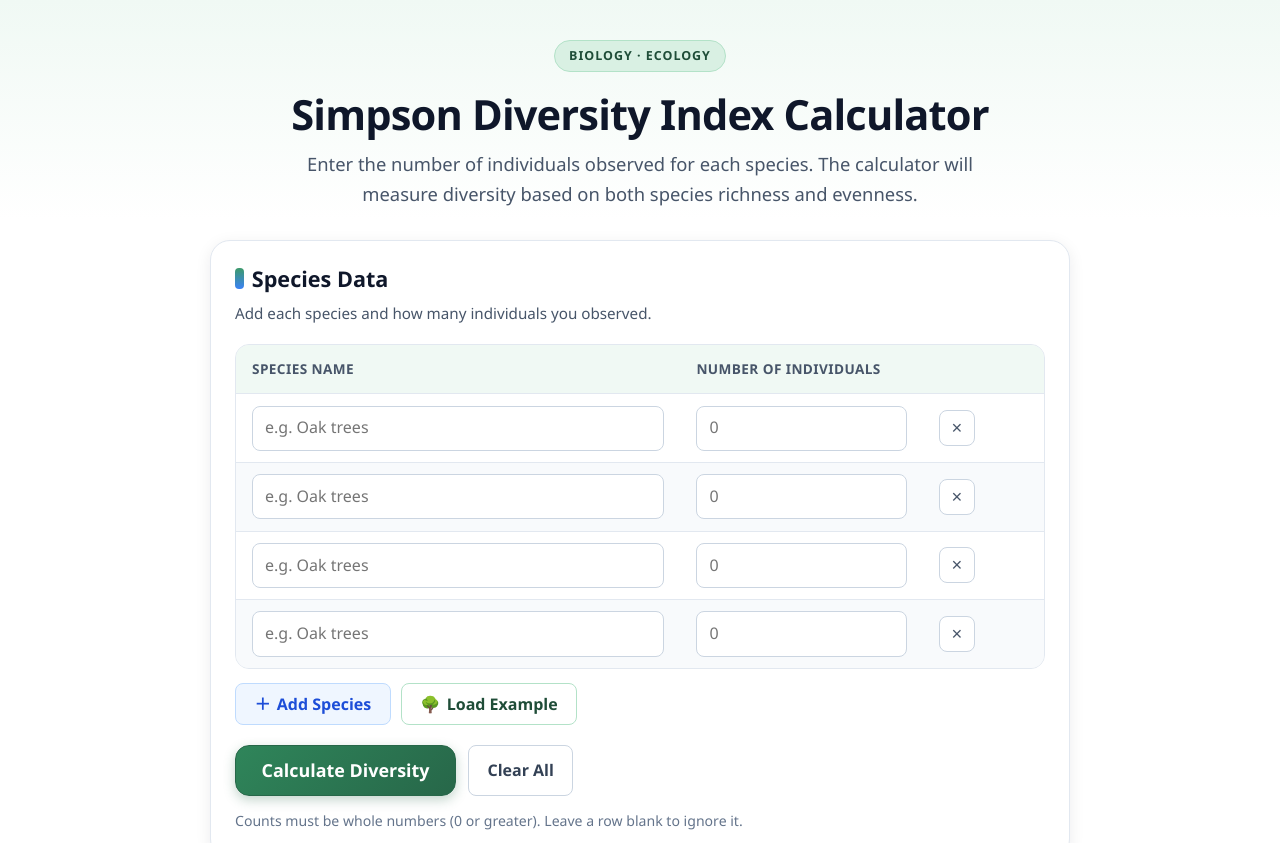
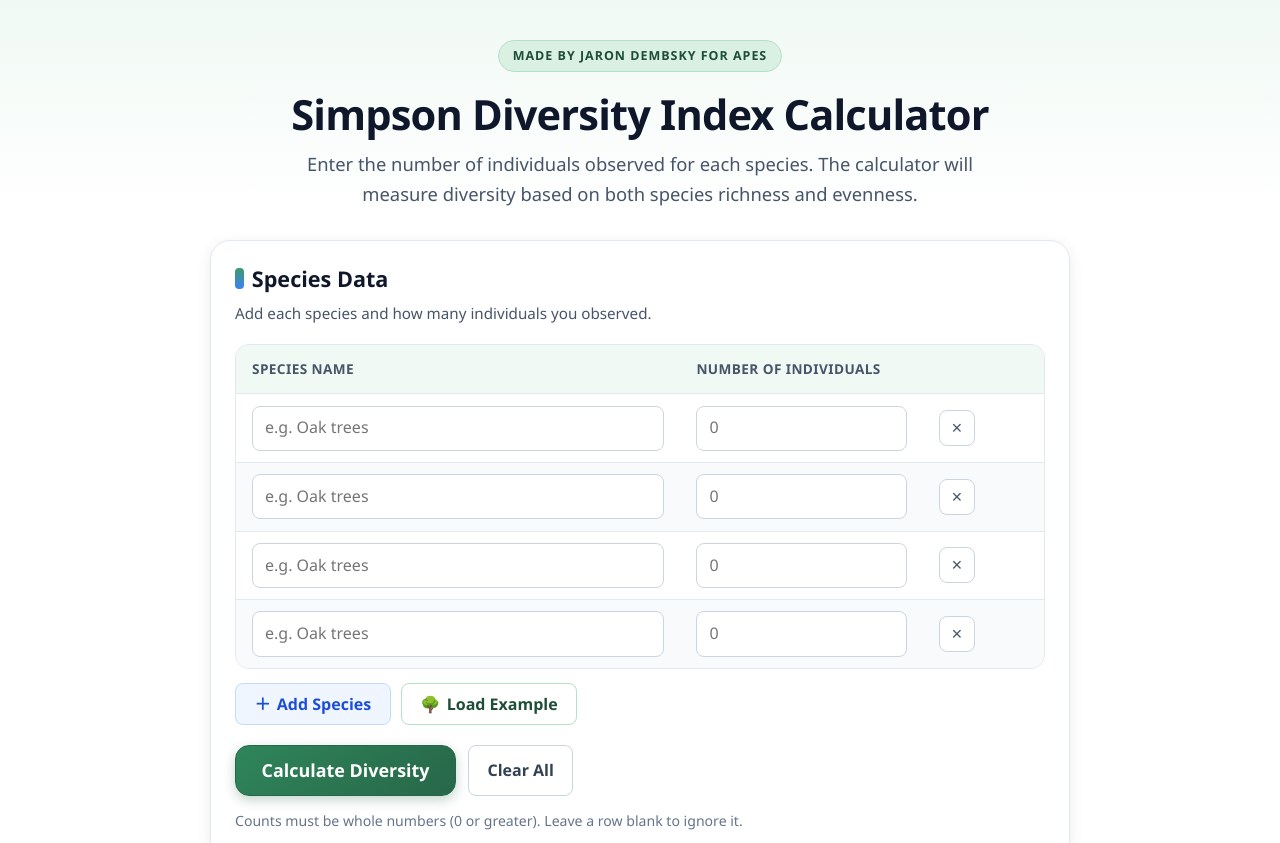
Before and after one commit to JDpiggy/simpson, a plain HTML site: page index.html in a window 1280 px wide. Shown: the top 843 px of the page. Drawn offline with Linux system fonts and the light colour scheme.

Commit message:
Update hero badge text in index.html

```diff
--- a/index.html
+++ b/index.html
@@ -12,7 +12,7 @@
 
   <div class="page">
     <header class="hero">
-      <div class="hero-badge" aria-hidden="true">Biology · Ecology</div>
+      <div class="hero-badge" aria-hidden="true">Made by Jaron Dembsky for APES</div>
       <h1>Simpson Diversity Index Calculator</h1>
       <p class="tagline">
         Enter the number of individuals observed for each species. The calculator will
```
